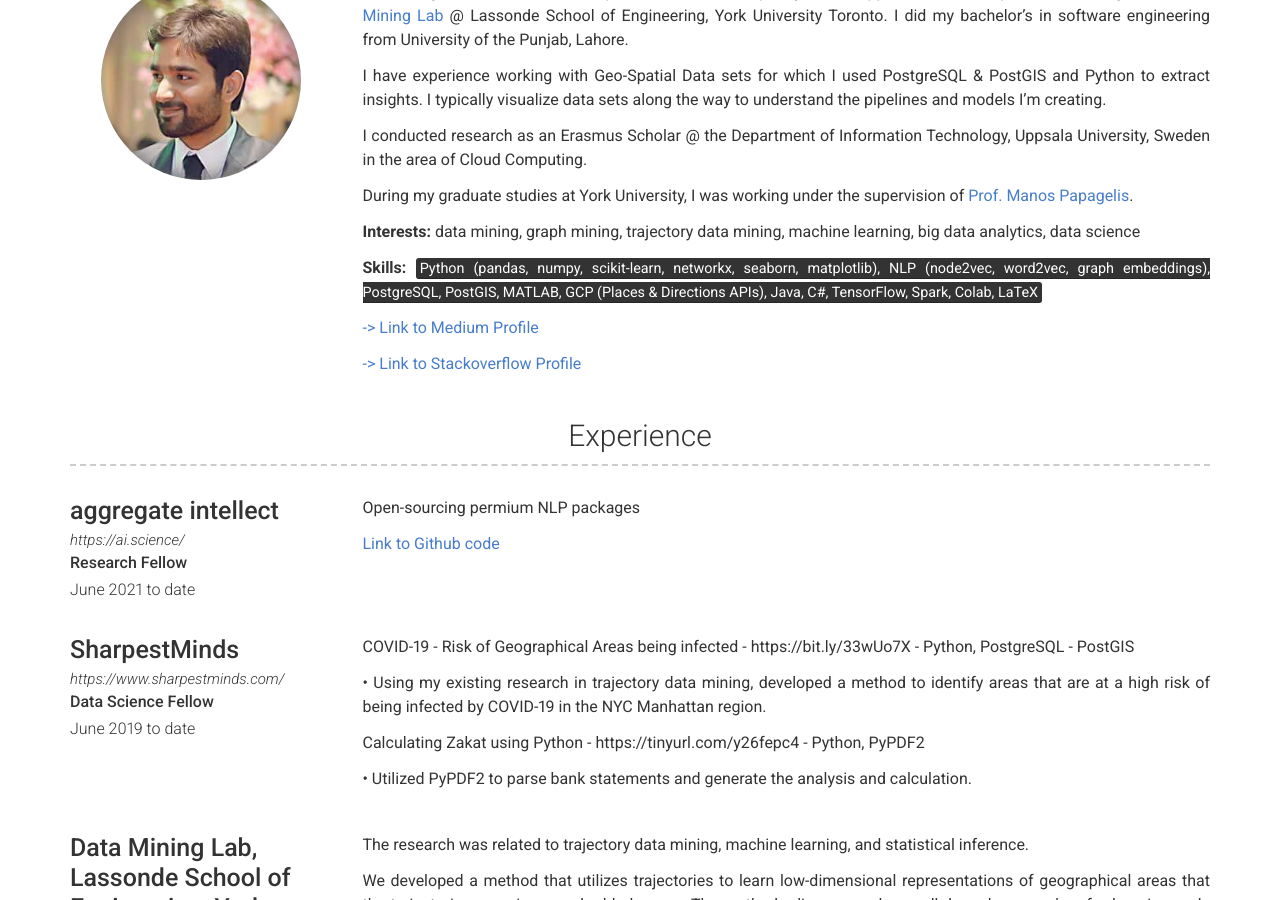
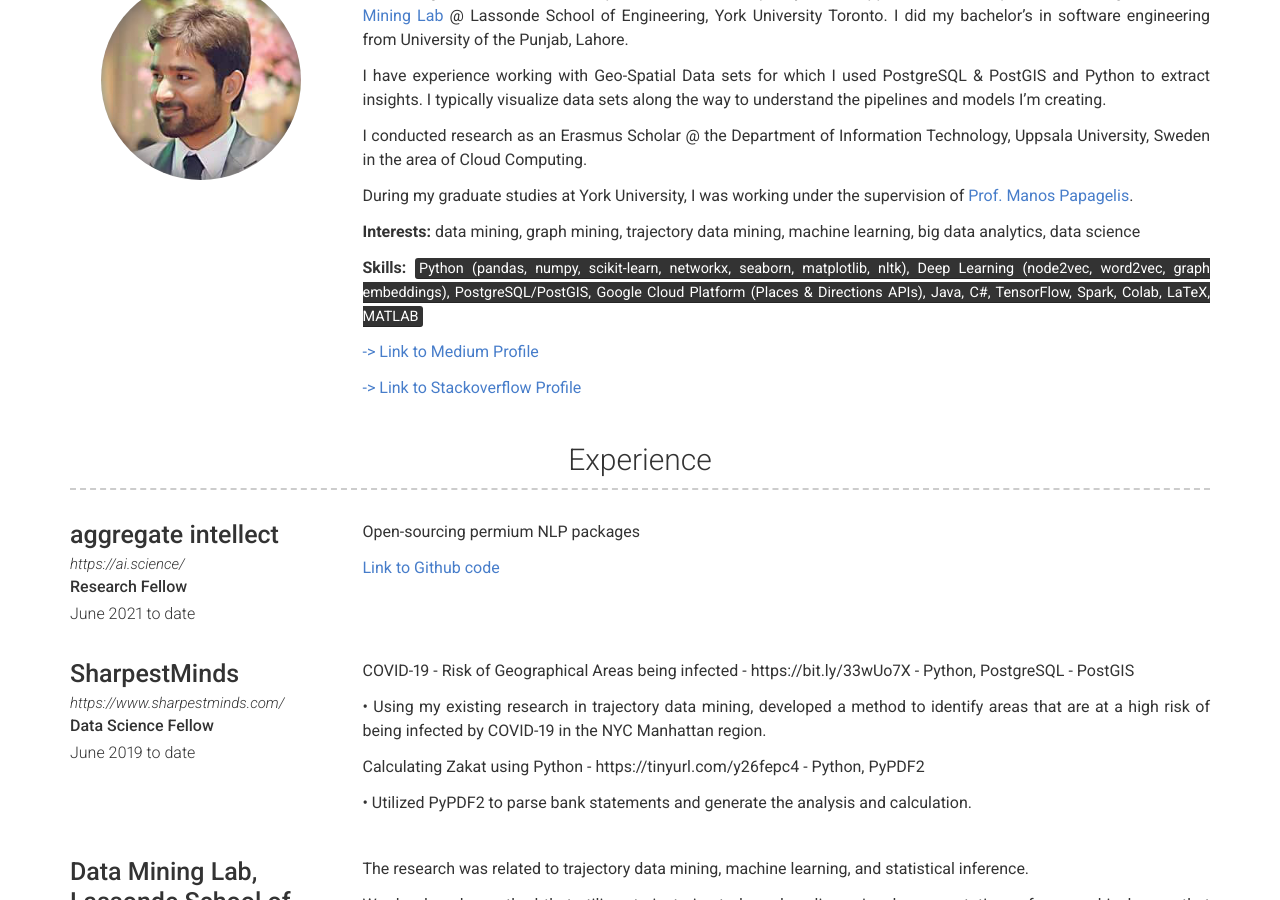
Before and after one commit to saimmehmood/saimmehmood.github.io, a Jekyll site: the page built from index.md, in a window 1280 px wide and 900 px high, scrolled down 322 px. Built offline with Jekyll 4.4.1, drawn with Linux system fonts in a browser that asks for light colours; nearby versions of some CDN libraries.

Commit message:
7/7/2021 9:46 AM

```diff
--- a/_config.yml
+++ b/_config.yml
@@ -43,7 +43,7 @@ about_content: | # this will include new lines to allow paragraphs
 
     **Interests:** data mining, graph mining, trajectory data mining, machine learning, big data analytics, data science
 
-    **Skills:** <mark>Python (pandas, numpy, scikit-learn, networkx, seaborn, matplotlib), NLP (node2vec, word2vec, graph embeddings), PostgreSQL, PostGIS, MATLAB, GCP (Places & Directions APIs), Java, C#, TensorFlow, Spark, Colab, LaTeX </mark>
+    **Skills:** <mark>Python (pandas, numpy, scikit-learn, networkx, seaborn, matplotlib, nltk), Deep Learning (node2vec, word2vec, graph embeddings), PostgreSQL/PostGIS, Google Cloud Platform (Places & Directions APIs), Java, C#, TensorFlow, Spark, Colab, LaTeX, MATLAB </mark>
 
     [-> Link to Medium Profile](https://saim-mehmood-gul.medium.com/)
 
```
